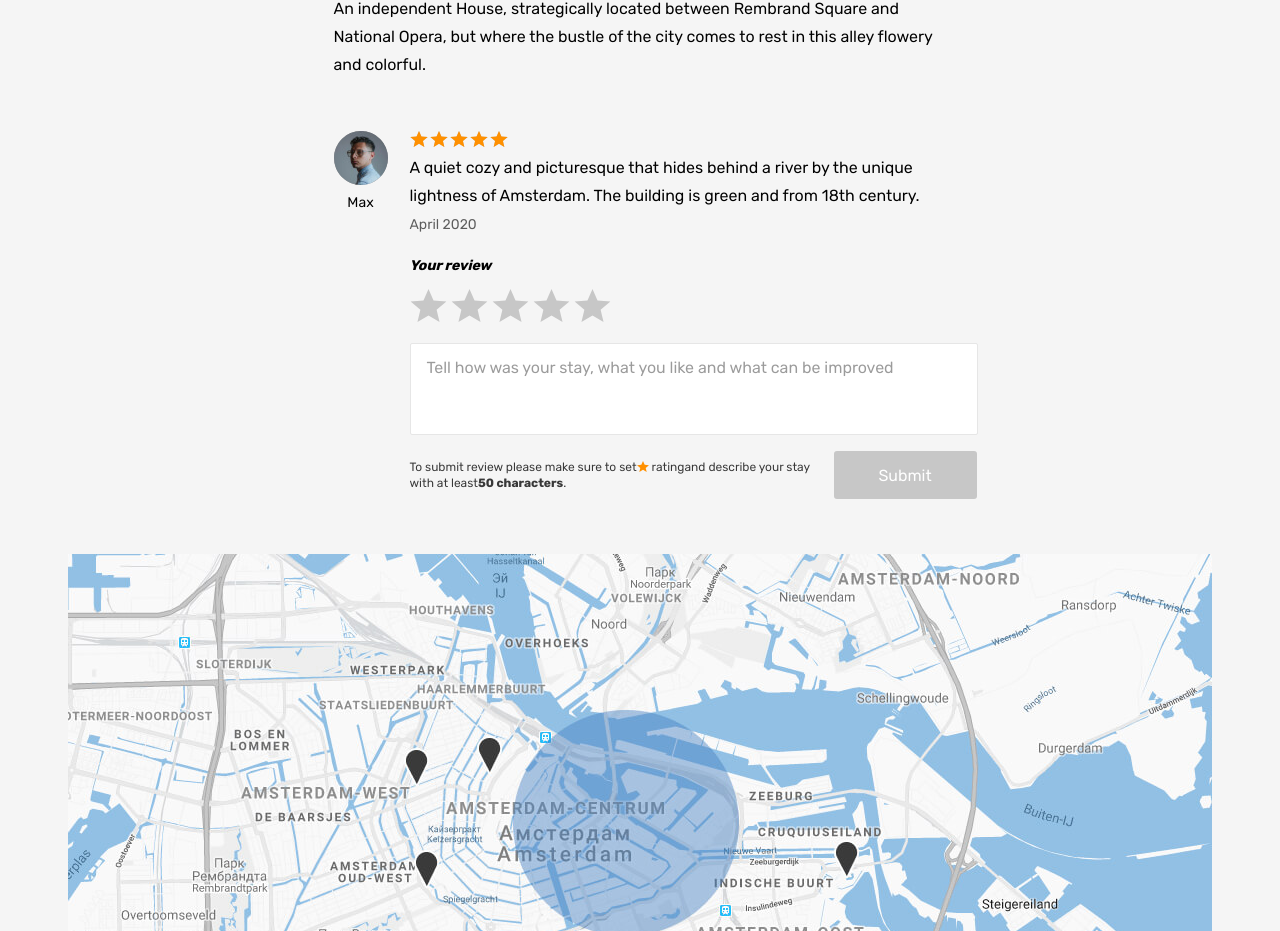
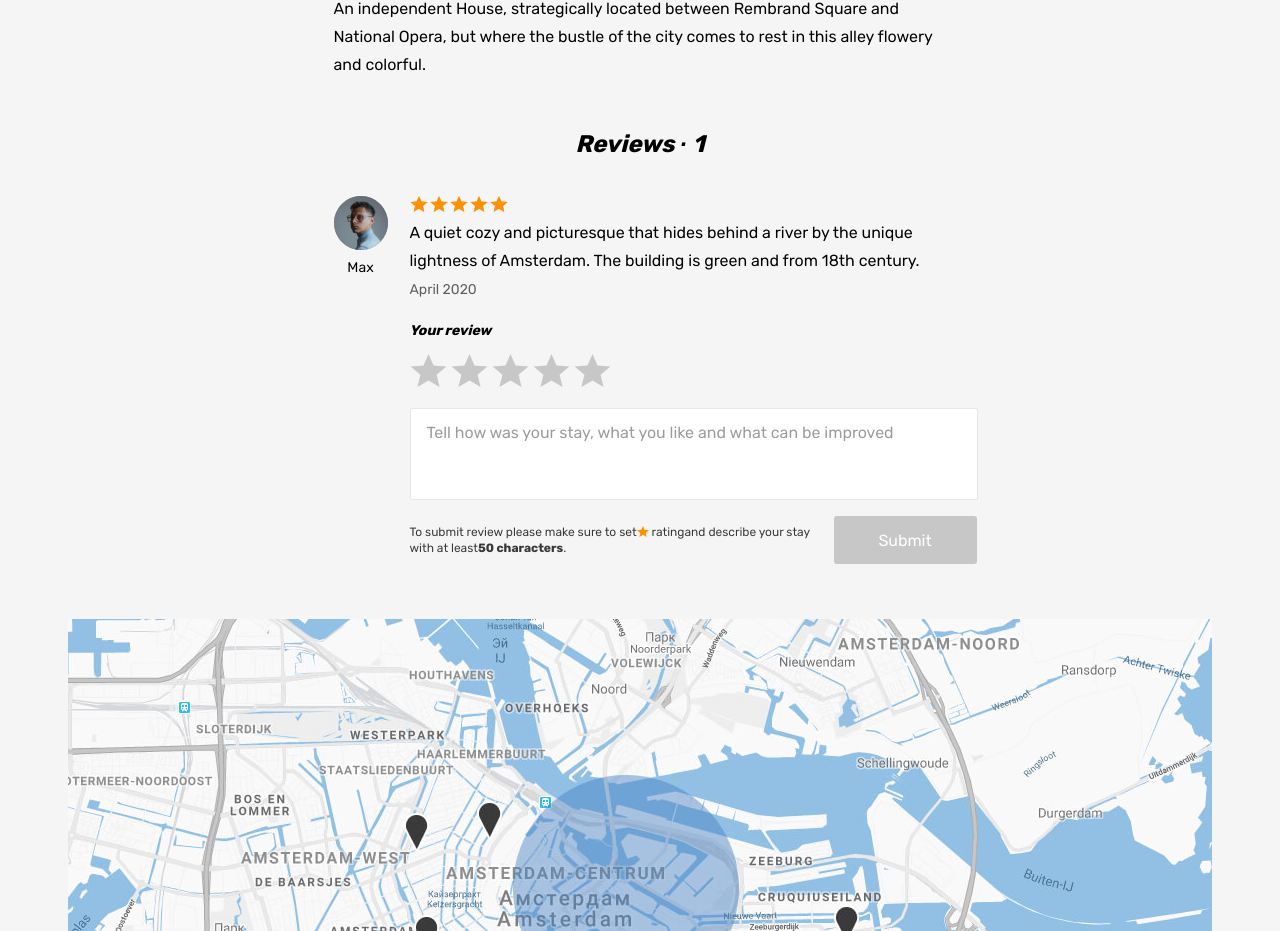
Before and after one commit to htmlacademy-react/794021-six-cities-simple-12, a React (Create React App) app in the folder project/: page /offer/1 in a window 1280 px wide. Shown: the part 1352-2283 px from the top of the page. Built offline with nearby package versions, Linux system fonts and the light colour scheme.

Commit message:
feature: show review count from props

```diff
--- a/project/src/components/room-reviews/room-reviews.tsx
+++ b/project/src/components/room-reviews/room-reviews.tsx
@@ -8,10 +8,11 @@ type RoomReviewProps = {
 }
 
 export default RoomReviews;
-// TODO: make dynamic
 function RoomReviews({ reviews }: RoomReviewProps): JSX.Element {
   return (
     <>
+      <h2 className="reviews__title">Reviews &middot; <span className="reviews__amount">{reviews.length}</span></h2>
+
       {
         reviews.length &&
         <ul className="reviews__list">
```
